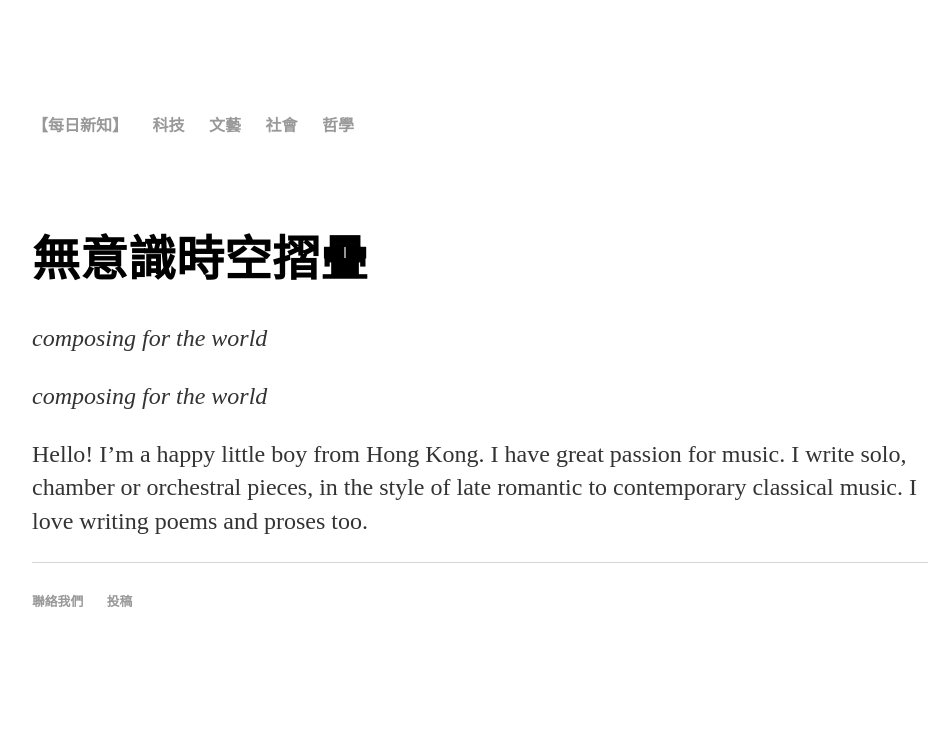
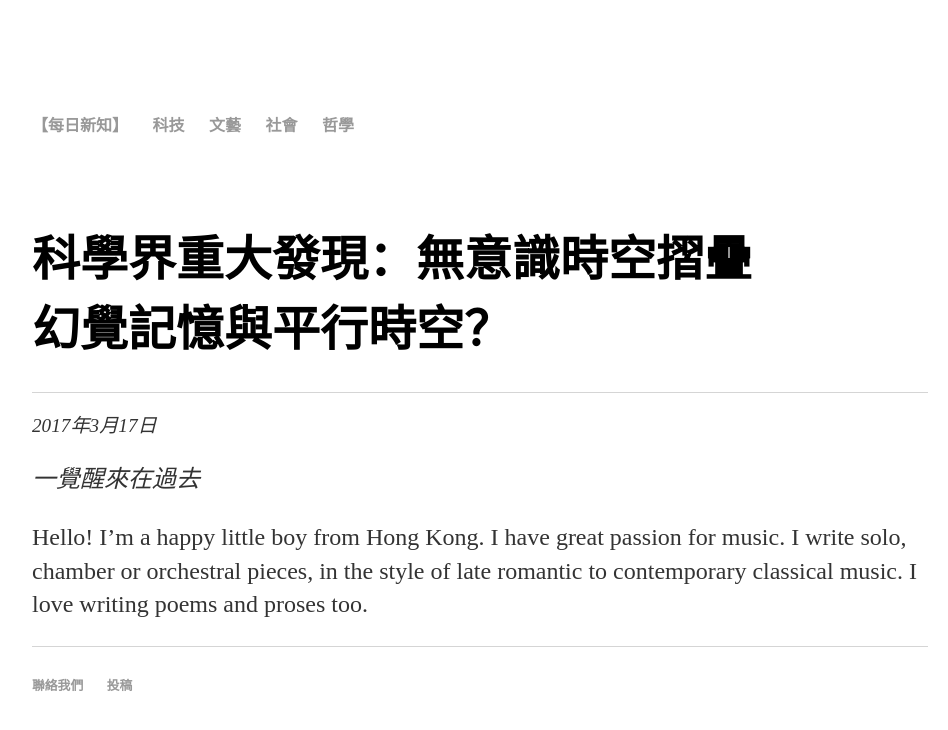
Before and after one commit to maksuihin/maksuihin.github.io, a Jekyll site: the page built from time.html, in a window 1280 px wide. Shown: the top 730 px of the page, without its empty margins (160-1108 px from the left). Built offline with Jekyll 4.4.1, drawn with Linux system fonts in a browser that asks for light colours.

Commit message:
Update time.html

```diff
--- a/time.html
+++ b/time.html
@@ -4,10 +4,10 @@ title: 每日新知：無意識時空摺疊
 ---
 <div class="blurb">
 <!--googleoff: all-->
-<h1 class="robots-nocontent"><span lang="zh">無意識時空摺疊</span></h1>
+    <h1 class="robots-nocontent"><span lang="zh">科學界重大發現：無意識時空摺疊<br>幻覺記憶與平行時空？</span></h1>
 <!--googleon: all-->
-    <body><p><em>composing for the world</em></p>
-<p><em>composing for the world</em></p>
+    <footer lang="zh"><p><em>2017年3月17日</em></p></footer>
+<body><p><em lang="zh">一覺醒來在過去</em></p>
 <p>Hello! I’m a happy little boy from Hong Kong. I have great passion for music.
 I write solo, chamber or orchestral pieces,
 in the style of late romantic to contemporary classical music.
```
